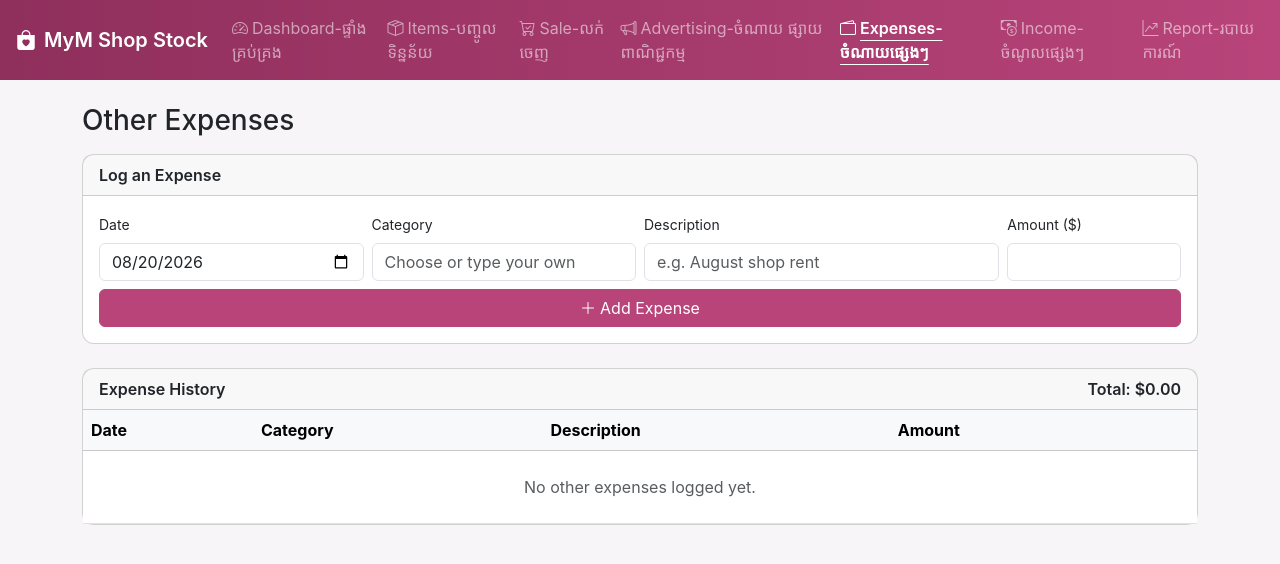
After one commit to yimphaly68/mshop, a Flask app: page /expenses in a window 1280 px wide. The commit adds this page. Shown: the top 564 px of the page. Run offline with Flask 3, Linux system fonts and the light colour scheme.

Commit message:
Add general Expenses and Other Income tracking
New pages mirroring the existing Advertising feature:
- Expenses (rent, utilities, wages, etc.), own category field
- Other Income (non-sales revenue: consignment, service fees, etc.)
Both flow into the Dashboard and Reports Profit & Loss summaries.
Also fixes a Khmer spelling correction on the Items nav label.

Co-Authored-By: Claude Sonnet 5 <noreply@anthropic.com>

```diff
--- a/app.py
+++ b/app.py
@@ -168,6 +168,18 @@ def parse_int(value, default=0):
         return default
 
 
+def _date_filtered_total(db, table, date_column, date_from, date_to):
+    sql = f"SELECT COALESCE(SUM(amount),0) AS total FROM {table} WHERE 1=1"
+    params = {}
+    if date_from:
+        sql += f" AND {date_column} >= :date_from"
+        params["date_from"] = date_from
+    if date_to:
+        sql += f" AND {date_column} <= :date_to"
+        params["date_to"] = date_to
+    return db.execute(text(sql), params).mappings().one()["total"] or 0
+
+
 # ---------------------------------------------------------------------------
 # Dashboard
 # ---------------------------------------------------------------------------
@@ -208,11 +220,21 @@ def dashboard():
         "SELECT COALESCE(SUM(amount),0) AS total FROM advertising"
     )).mappings().one()
 
+    other_expenses_row = db.execute(text(
+        "SELECT COALESCE(SUM(amount),0) AS total FROM expenses"
+    )).mappings().one()
+
+    other_income_row = db.execute(text(
+        "SELECT COALESCE(SUM(amount),0) AS total FROM other_income"
+    )).mappings().one()
+
     revenue = sales_summary["revenue"] or 0
     cogs = cogs_row["cogs"] or 0
     ad_spend = ad_spend_row["total"] or 0
+    other_expenses = other_expenses_row["total"] or 0
+    other_income = other_income_row["total"] or 0
     gross_profit = revenue - cogs
-    net_profit = gross_profit - ad_spend
+    net_profit = gross_profit + other_income - ad_spend - other_expenses
 
     recent_sales = db.execute(text(
         "SELECT s.*, i.name AS item_name, i.size AS item_size, i.color AS item_color "
@@ -235,6 +257,8 @@ def dashboard():
         revenue=revenue,
         cogs=cogs,
         ad_spend=ad_spend,
+        other_expenses=other_expenses,
+        other_income=other_income,
         gross_profit=gross_profit,
         net_profit=net_profit,
         recent_sales=recent_sales,
@@ -602,6 +626,92 @@ def advertising_delete(expense_id):
 
 
 # ---------------------------------------------------------------------------
+# Other expenses (rent, utilities, wages, etc.)
+# ---------------------------------------------------------------------------
+
+@app.route("/expenses")
+def expenses_list():
+    db = get_db()
+    expenses = db.execute(text("SELECT * FROM expenses ORDER BY expense_date DESC, id DESC")).mappings().all()
+    total = sum(e["amount"] for e in expenses)
+    return render_template("expenses.html", expenses=expenses, total=total, today=date.today().isoformat())
+
+
+@app.route("/expenses/new", methods=["POST"])
+def expense_new():
+    db = get_db()
+    amount = parse_float(request.form.get("amount"))
+    if amount <= 0:
+        flash("Amount must be greater than zero.", "danger")
+        return redirect(url_for("expenses_list"))
+    db.execute(text(
+        "INSERT INTO expenses (expense_date, category, description, amount) "
+        "VALUES (:expense_date, :category, :description, :amount)"
+    ), {
+        "expense_date": request.form.get("expense_date") or date.today().isoformat(),
+        "category": request.form.get("category", "").strip(),
+        "description": request.form.get("description", "").strip(),
+        "amount": amount,
+    })
+    db.commit()
+    flash("Expense logged.", "success")
+    return redirect(url_for("expenses_list"))
+
+
+@app.route("/expenses/<int:expense_id>/delete", methods=["POST"])
+@admin_required
+def expense_delete(expense_id):
+    db = get_db()
+    db.execute(text("DELETE FROM expenses WHERE id = :id"), {"id": expense_id})
+    db.commit()
+    flash("Expense deleted.", "success")
+    return redirect(url_for("expenses_list"))
+
+
+# ---------------------------------------------------------------------------
+# Other income (non-sales revenue)
+# ---------------------------------------------------------------------------
+
+@app.route("/income")
+def income_list():
+    db = get_db()
+    income = db.execute(text("SELECT * FROM other_income ORDER BY income_date DESC, id DESC")).mappings().all()
+    total = sum(i["amount"] for i in income)
+    return render_template("income.html", income=income, total=total, today=date.today().isoformat())
+
+
+@app.route("/income/new", methods=["POST"])
+def income_new():
+    db = get_db()
+    amount = parse_float(request.form.get("amount"))
+    if amount <= 0:
+        flash("Amount must be greater than zero.", "danger")
+        return redirect(url_for("income_list"))
+    db.execute(text(
+        "INSERT INTO other_income (income_date, source, description, amount) "
+        "VALUES (:income_date, :source, :description, :amount)"
+    ), {
+        "income_date": request.form.get("income_date") or date.today().isoformat(),
+        "source": request.form.get("source", "").strip(),
+        "description": request.form.get("description", "").strip(),
+        "amount": amount,
+    })
+    db.commit()
+    flash("Income logged.", "success")
+    return redirect(url_for("income_list"))
+
+
+@app.route("/income/<int:income_id>/delete", methods=["POST"])
+@admin_required
+def income_delete(income_id):
+    db = get_db()
+    db.execute(text("DELETE FROM other_income WHERE id = :id"), {"id": income_id})
+    db.commit()
+    flash("Income entry deleted.", "success")
+    return redirect(url_for("income_list"))
+
+
+# ---------------------------------------------------------------------------
 # Reports (profit & loss)
 # ---------------------------------------------------------------------------
 
@@ -632,17 +742,11 @@ def reports():
     total_cogs = sum(r["cogs"] or 0 for r in per_item)
     gross_profit = total_revenue - total_cogs
 
-    ad_sql = "SELECT COALESCE(SUM(amount),0) AS total FROM advertising WHERE 1=1"
-    ad_params = {}
-    if date_from:
-        ad_sql += " AND expense_date >= :date_from"
-        ad_params["date_from"] = date_from
-    if date_to:
-        ad_sql += " AND expense_date <= :date_to"
-        ad_params["date_to"] = date_to
-    ad_spend = db.execute(text(ad_sql), ad_params).mappings().one()["total"] or 0
+    ad_spend = _date_filtered_total(db, "advertising", "expense_date", date_from, date_to)
+    other_expenses = _date_filtered_total(db, "expenses", "expense_date", date_from, date_to)
+    other_income = _date_filtered_total(db, "other_income", "income_date", date_from, date_to)
 
-    net_profit = gross_profit - ad_spend
+    net_profit = gross_profit + other_income - ad_spend - other_expenses
 
     return render_template(
         "reports.html",
@@ -651,6 +755,8 @@ def reports():
         total_cogs=total_cogs,
         gross_profit=gross_profit,
         ad_spend=ad_spend,
+        other_expenses=other_expenses,
+        other_income=other_income,
         net_profit=net_profit,
         date_from=date_from,
         date_to=date_to,
--- a/templates/base.html
+++ b/templates/base.html
@@ -20,9 +20,11 @@
     <div class="collapse navbar-collapse" id="nav">
       <ul class="navbar-nav ms-auto mb-2 mb-lg-0">
         <li class="nav-item"><a class="nav-link {{ 'active' if request.endpoint=='dashboard' }}" href="{{ url_for('dashboard') }}"><i class="bi bi-speedometer2 me-1"></i>Dashboard-ផ្ទាំងគ្រប់គ្រង</a></li>
-        <li class="nav-item"><a class="nav-link {{ 'active' if request.endpoint in ['items_list','item_new','item_edit'] }}" href="{{ url_for('items_list') }}"><i class="bi bi-box-seam me-1"></i>Items-បញ្ចូលទិន្នន័យុ</a></li>
+        <li class="nav-item"><a class="nav-link {{ 'active' if request.endpoint in ['items_list','item_new','item_edit'] }}" href="{{ url_for('items_list') }}"><i class="bi bi-box-seam me-1"></i>Items-បញ្ចូលទិន្នន័យ</a></li>
         <li class="nav-item"><a class="nav-link {{ 'active' if request.endpoint=='sales_list' }}" href="{{ url_for('sales_list') }}"><i class="bi bi-cart-check me-1"></i>Sale-លក់ចេញ</a></li>
         <li class="nav-item"><a class="nav-link {{ 'active' if request.endpoint=='advertising_list' }}" href="{{ url_for('advertising_list') }}"><i class="bi bi-megaphone me-1"></i>Advertising-ចំណាយ ផ្សាយពាណិជ្ជកម្ម</a></li>
+        <li class="nav-item"><a class="nav-link {{ 'active' if request.endpoint=='expenses_list' }}" href="{{ url_for('expenses_list') }}"><i class="bi bi-wallet2 me-1"></i>Expenses-ចំណាយផ្សេងៗ</a></li>
+        <li class="nav-item"><a class="nav-link {{ 'active' if request.endpoint=='income_list' }}" href="{{ url_for('income_list') }}"><i class="bi bi-cash-coin me-1"></i>Income-ចំណូលផ្សេងៗ</a></li>
         <li class="nav-item"><a class="nav-link {{ 'active' if request.endpoint=='reports' }}" href="{{ url_for('reports') }}"><i class="bi bi-graph-up-arrow me-1"></i>Report-របាយការណ៍</a></li>
         {% if current_username() %}
         <li class="nav-item d-flex align-items-center ms-lg-3">
--- a/templates/dashboard.html
+++ b/templates/dashboard.html
@@ -110,7 +110,9 @@
             <tr><td>Revenue ({{ units_sold }} units sold)</td><td class="text-end">{{ CURRENCY }}{{ "%.2f"|format(revenue) }}</td></tr>
             <tr><td>Cost of goods sold</td><td class="text-end text-danger">-{{ CURRENCY }}{{ "%.2f"|format(cogs) }}</td></tr>
             <tr class="border-top"><td class="fw-semibold">Gross profit</td><td class="text-end fw-semibold">{{ CURRENCY }}{{ "%.2f"|format(gross_profit) }}</td></tr>
+            <tr><td>Other income</td><td class="text-end text-success">+{{ CURRENCY }}{{ "%.2f"|format(other_income) }}</td></tr>
             <tr><td>Advertising spend</td><td class="text-end text-danger">-{{ CURRENCY }}{{ "%.2f"|format(ad_spend) }}</td></tr>
+            <tr><td>Other expenses</td><td class="text-end text-danger">-{{ CURRENCY }}{{ "%.2f"|format(other_expenses) }}</td></tr>
             <tr class="border-top">
               <td class="fw-bold">Net profit / loss</td>
               <td class="text-end fw-bold {{ 'text-success' if net_profit >= 0 else 'text-danger' }}">{{ CURRENCY }}{{ "%.2f"|format(net_profit) }}</td>
--- /dev/null
+++ b/templates/expenses.html
@@ -0,0 +1,75 @@
+{% extends "base.html" %}
+{% block title %}Expenses{% endblock %}
+{% block content %}
+
+<h3 class="mb-3">Other Expenses</h3>
+
+<div class="card mb-4">
+  <div class="card-header fw-semibold">Log an Expense</div>
+  <div class="card-body">
+    <form method="post" action="{{ url_for('expense_new') }}" class="row g-2 align-items-end">
+      <div class="col-md-3">
+        <label class="form-label small">Date</label>
+        <input type="date" name="expense_date" value="{{ today }}" class="form-control">
+      </div>
+      <div class="col-md-3">
+        <label class="form-label small">Category</label>
+        <input type="text" name="category" list="expenseCategoryOptions" class="form-control" placeholder="Choose or type your own">
+        <datalist id="expenseCategoryOptions">
+          <option value="Rent">
+          <option value="Utilities">
+          <option value="Wages">
+          <option value="Supplies">
+          <option value="Transport">
+          <option value="Other">
+        </datalist>
+      </div>
+      <div class="col-md-4">
+        <label class="form-label small">Description</label>
+        <input type="text" name="description" class="form-control" placeholder="e.g. August shop rent">
+      </div>
+      <div class="col-md-2">
+        <label class="form-label small">Amount ({{ CURRENCY }})</label>
+        <input type="number" step="0.01" min="0" name="amount" class="form-control" required>
+      </div>
+      <div class="col-12 d-grid mt-2">
+        <button class="btn btn-primary" type="submit"><i class="bi bi-plus-lg me-1"></i>Add Expense</button>
+      </div>
+    </form>
+  </div>
+</div>
+
+<div class="card">
+  <div class="card-header d-flex justify-content-between fw-semibold">
+    <span>Expense History</span>
+    <span>Total: {{ CURRENCY }}{{ "%.2f"|format(total) }}</span>
+  </div>
+  <div class="table-responsive">
+    <table class="table table-hover mb-0 align-middle">
+      <thead class="table-light">
+        <tr><th>Date</th><th>Category</th><th>Description</th><th>Amount</th><th></th></tr>
+      </thead>
+      <tbody>
+        {% for e in expenses %}
+        <tr>
+          <td>{{ e.expense_date }}</td>
+          <td>{{ e.category }}</td>
+          <td>{{ e.description }}</td>
+          <td>{{ CURRENCY }}{{ "%.2f"|format(e.amount) }}</td>
+          <td class="text-end">
+            {% if is_admin() %}
+            <form method="post" action="{{ url_for('expense_delete', expense_id=e.id) }}" onsubmit="return confirm('Delete this expense?');">
+              <button class="btn btn-sm btn-outline-danger"><i class="bi bi-trash"></i></button>
+            </form>
+            {% endif %}
+          </td>
+        </tr>
+        {% else %}
+        <tr><td colspan="5" class="text-center text-muted py-4">No other expenses logged yet.</td></tr>
+        {% endfor %}
+      </tbody>
+    </table>
+  </div>
+</div>
+
+{% endblock %}
```
Also changed, not shown: db.py (+22 -0 lines), templates/income.html (added, +74 -0 lines), templates/reports.html (+12 -0 lines).
